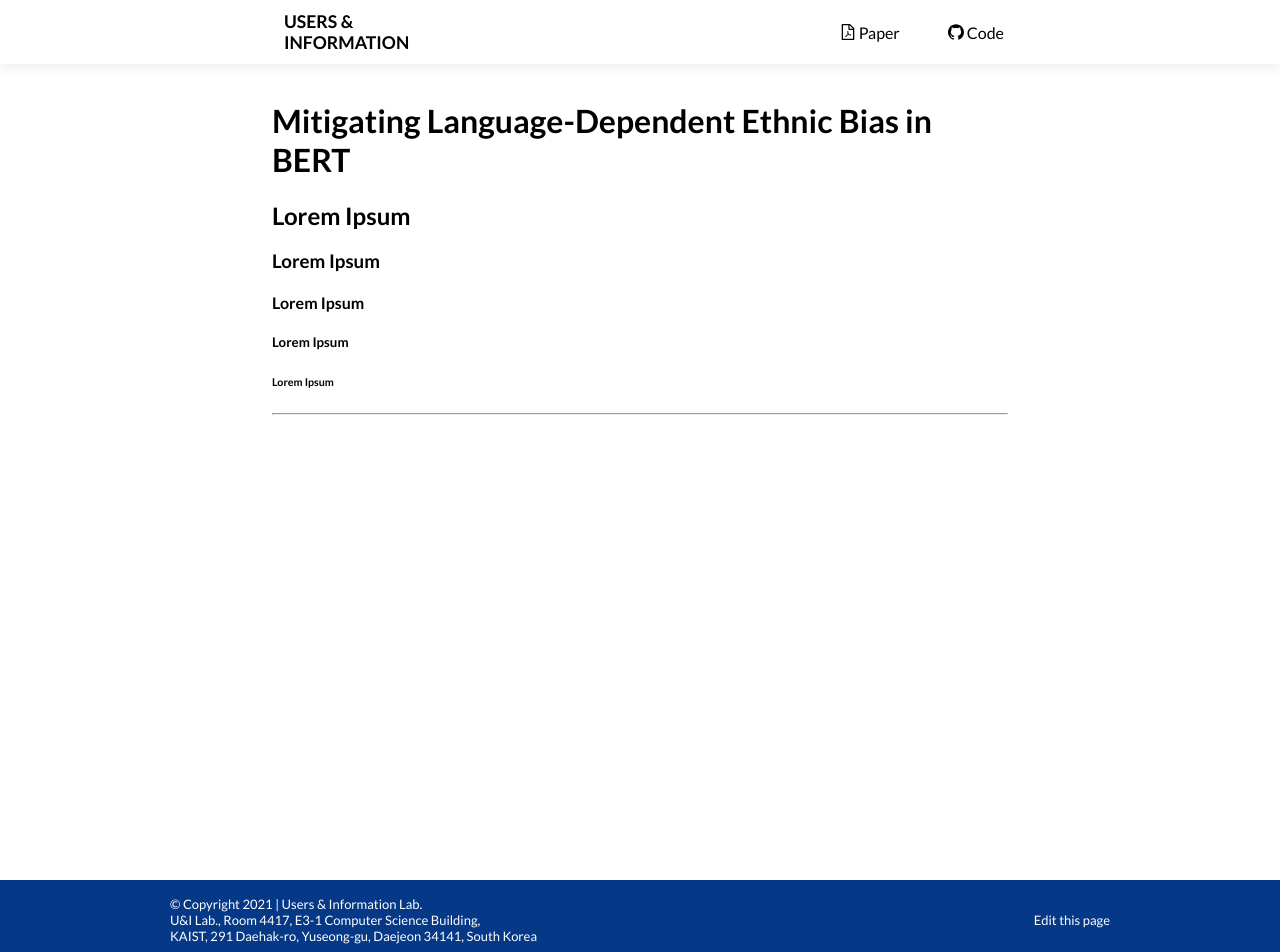
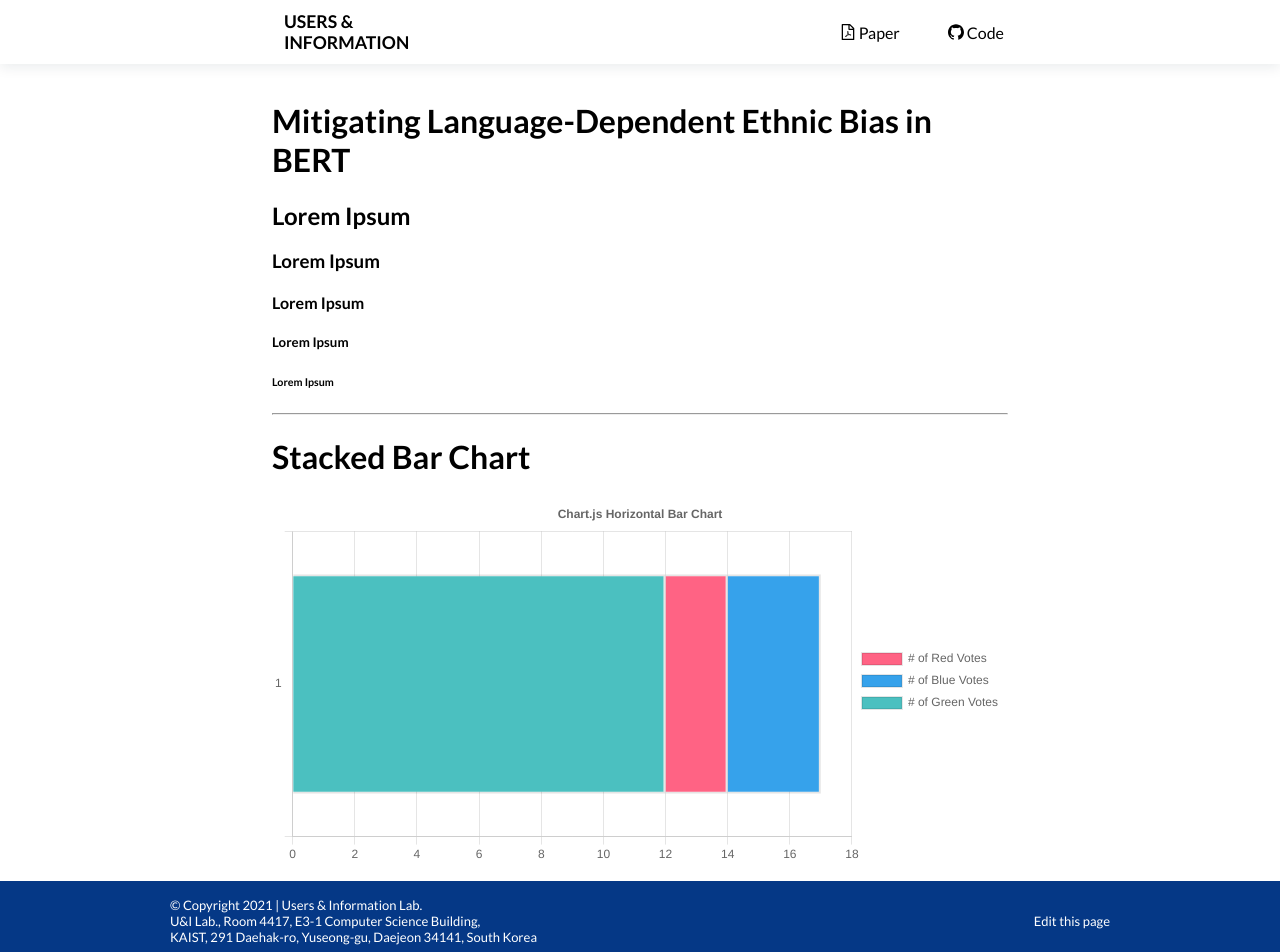
Before and after one commit to uilab-github/demos, a Next.js app: page / in a window 1280 px wide. Shown: the top 952 px of the page. Built offline with nearby package versions, Linux system fonts and the light colour scheme.

Commit message:
Finish changing order test

```diff
--- /dev/null
+++ b/component/chart/StackedBar.tsx
@@ -0,0 +1,208 @@
+// import { BarController } from 'chart.js';
+import { Chart, ChartData, ChartOptions, Plugin } from 'chart.js';
+import React from 'react';
+import { Bar } from 'react-chartjs-2';
+
+const data: ChartData<'bar'> = {
+  // labels: [
+  //   '2018-07-06',
+  //   '2018-07-07',
+  //   '2018-07-08',
+  //   '2018-07-09',
+  //   '2018-07-10',
+  // ],
+  // datasets: [
+  //   {
+  //     label: 'Dataset 1',
+  //     backgroundColor: 'red',
+  //     data: [
+  //       { x: '2018-07-06', y: 1 },
+  //       { x: '2018-07-07', y: 2 },
+  //       { x: '2018-07-08', y: 3 },
+  //     ],
+  //   },
+  //   {
+  //     label: 'Dataset 2',
+  //     backgroundColor: 'blue',
+  //     data: [
+  //       { x: '2018-07-06', y: 3 },
+  //       { x: '2018-07-07', y: 2 },
+  //       { x: '2018-07-08', y: 1 },
+  //     ],
+  //   },
+  //   {
+  //     label: 'Dataset 3',
+  //     backgroundColor: 'green',
+  //     data: [
+  //       { x: '2018-07-06', y: 2 },
+  //       { x: '2018-07-07', y: 1 },
+  //       { x: '2018-07-08', y: 2 },
+  //     ],
+  //   },
+  // ],
+  // borderWidth: 1,
+
+  labels: ['1'],
+  datasets: [
+    {
+      label: '# of Red Votes',
+      data: [12],
+      backgroundColor: 'rgb(255, 99, 132)',
+    },
+    {
+      label: '# of Blue Votes',
+      data: [2],
+      backgroundColor: 'rgb(54, 162, 235)',
+    },
+    {
+      label: '# of Green Votes',
+      data: [3],
+      backgroundColor: 'rgb(75, 192, 192)',
+    },
+
+    // labels: ['1', '2', '3', '4', '5', '6'],
+    // datasets: [
+    //   {
+    //     label: '# of Red Votes',
+    //     data: [12, 19, 3, 5, 2, 3],
+    //     backgroundColor: 'rgb(255, 99, 132)',
+    //   },
+    //   {
+    //     label: '# of Blue Votes',
+    //     data: [2, 3, 20, 5, 1, 4],
+    //     backgroundColor: 'rgb(54, 162, 235)',
+    //   },
+    //   {
+    //     label: '# of Green Votes',
+    //     data: [3, 10, 13, 15, 22, 30],
+    //     backgroundColor: 'rgb(75, 192, 192)',
+    //   },
+  ],
+};
+
+const options: ChartOptions<'bar'> = {
+  indexAxis: 'y',
+  // Elements options apply to all of the options unless overridden in a dataset
+  // In this case, we are setting the border of each horizontal bar to be 2px wide
+  elements: {
+    bar: {
+      borderWidth: 2,
+    },
+  },
+  responsive: true,
+  plugins: {
+    legend: {
+      position: 'right',
+      onClick: (e) => {},
+    },
+    title: {
+      display: true,
+      text: 'Chart.js Horizontal Bar Chart',
+    },
+  },
+  scales: {
+    x: {
+      stacked: true,
+    },
+    y: {
+      stacked: true,
+    },
+  },
+};
+
+const plugins: Plugin<'bar'>[] = [
+  {
+    id: 'sorting all elements in each bars',
+    beforeDraw: (chart: Chart, args) => {
+      console.log('BeforeDraw');
+      const red = chart.getDatasetMeta(0).data;
+      const blue = chart.getDatasetMeta(1).data;
+      const green = chart.getDatasetMeta(2).data;
+      console.log(blue);
+      const orderChanges = [
+        [blue[0].x, blue[0].base],
+        [green[0].x, green[0].base],
+        [red[0].x, red[0].base],
+      ];
+      chart.orderChanges = orderChanges;
+    },
+  },
+  {
+    id: 'Second',
+    beforeDatasetDraw: (chart: Chart, args) => {
+      console.log('BeforeDataSetDraw');
+      console.log('orderChanges', chart.orderChanges);
+
+      // create data container in chart instance
+      // const sortedData = {};
+
+      // iterate over datasets
+      // chart.data.datasets.forEach((dataset, datasetIndex) => {
+      // iterate over dataset records
+      // dataset.data.forEach((data, index) => {
+      // create data container for bar stack data
+      // if (!sortedData[index]) {
+      //   sortedData[index] = {
+      //     data: [],
+      //   };
+      // }
+
+      // save data
+      //   sortedData[index].data[datasetIndex] = {
+      //     datasetIndex: datasetIndex,
+      //     hidden: chart.getDatasetMeta(datasetIndex).hidden ? true : false,
+      //     color: dataset.backgroundColor,
+      //     value: dataset!.data[index]!,
+      //     x: chart.getDatasetMeta(datasetIndex).data[index].x,
+      //     base: chart.getDatasetMeta(datasetIndex).data[index].base,
+      //   };
+      // });
+      // console.log('before sortedData');
+      // console.log(chart.getDatasetMeta(datasetIndex).data);
+      // console.log('sortedData');
+      // console.log(sortedData);
+      // });
+
+      // console.log('before Draw Dataset chart');
+      // console.log(chart);
+      // console.log('before Draw Dataset args');
+      // console.log(args);
+
+      // console.log('chart.getDatasetMeta()');
+      // console.log(chart.getDatasetMeta(0).data);
+      // console.log(chart.getDatasetMeta(1).data);
+      // console.log(chart.getDatasetMeta(2).data);
+
+      // const red = chart.getDatasetMeta(0).data;
+      // const blue = chart.getDatasetMeta(1).data;
+      // const green = chart.getDatasetMeta(2).data;
+      // const orderChanges = [blue, green, red];
+
+      chart.getDatasetMeta(args.index).data.forEach((data, index) => {
+        // console.log(chart.getDatasetMeta(datasetIndex).data);
+
+        // console.log('data I want to see', args.index, index);
+        // console.log(data);
+        // console.log('what the hell is going on', newIndex);
+        // console.log(orderChanges[newIndex][index]);
+        data.x = chart.orderChanges[args.index][0];
+        data.base = chart.orderChanges[args.index][1];
+        // data.width = chart.orderChanges[args.index][index].width;
+        console.log(args.index, index, data);
+      });
+      console.log('after ordering');
+      // console.log(chart.getDatasetMeta.)
+    },
+  },
+];
+
+const StackedBar = () => (
+  <>
+    <div className="header">
+      <h1 className="title">Stacked Bar Chart</h1>
+    </div>
+    <Bar data={data} options={options} plugins={plugins} />
+  </>
+);
+
+export default StackedBar;
--- a/package.json
+++ b/package.json
@@ -13,8 +13,10 @@
     "@mdx-js/react": "^1.6.22",
     "@svgr/webpack": "^5.5.0",
     "@types/mdx": "^2.0.1",
+    "chart.js": "^3.6.0",
     "next": "12.0.4",
     "react": "17.0.2",
+    "react-chartjs-2": "^3.3.0",
     "react-dom": "17.0.2"
   },
   "devDependencies": {
--- a/post/homeContent.mdx
+++ b/post/homeContent.mdx
@@ -1,3 +1,5 @@
+import Chart from '../component/chart/StackedBar';
+
 # Mitigating Language-Dependent Ethnic Bias in BERT
 
 ## Lorem Ipsum
@@ -11,3 +13,5 @@
 ###### Lorem Ipsum
 
 ---
+
+<Chart />
```
Also changed, not shown: tsconfig.json (deleted, +0 -21 lines), 1 other file (tests, documents, lock files or other folders).
